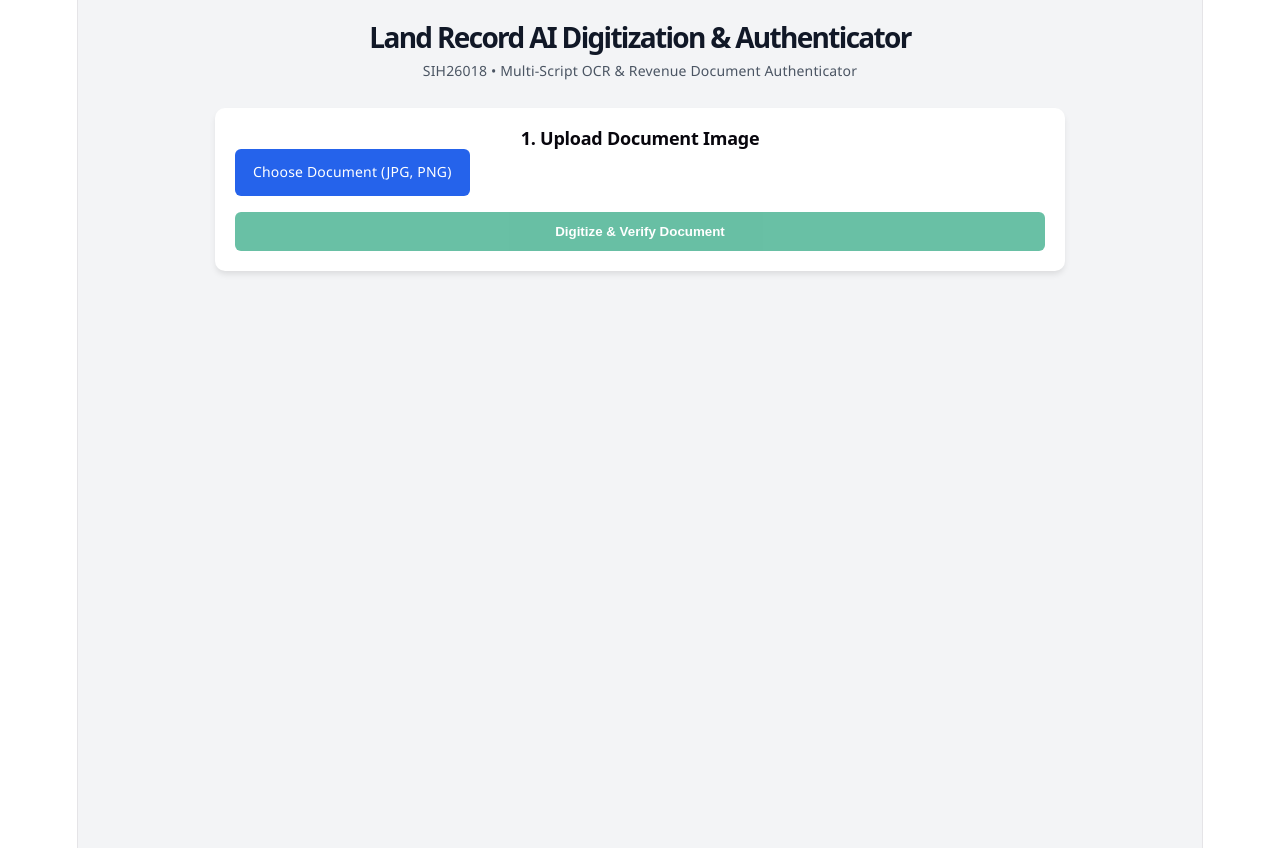
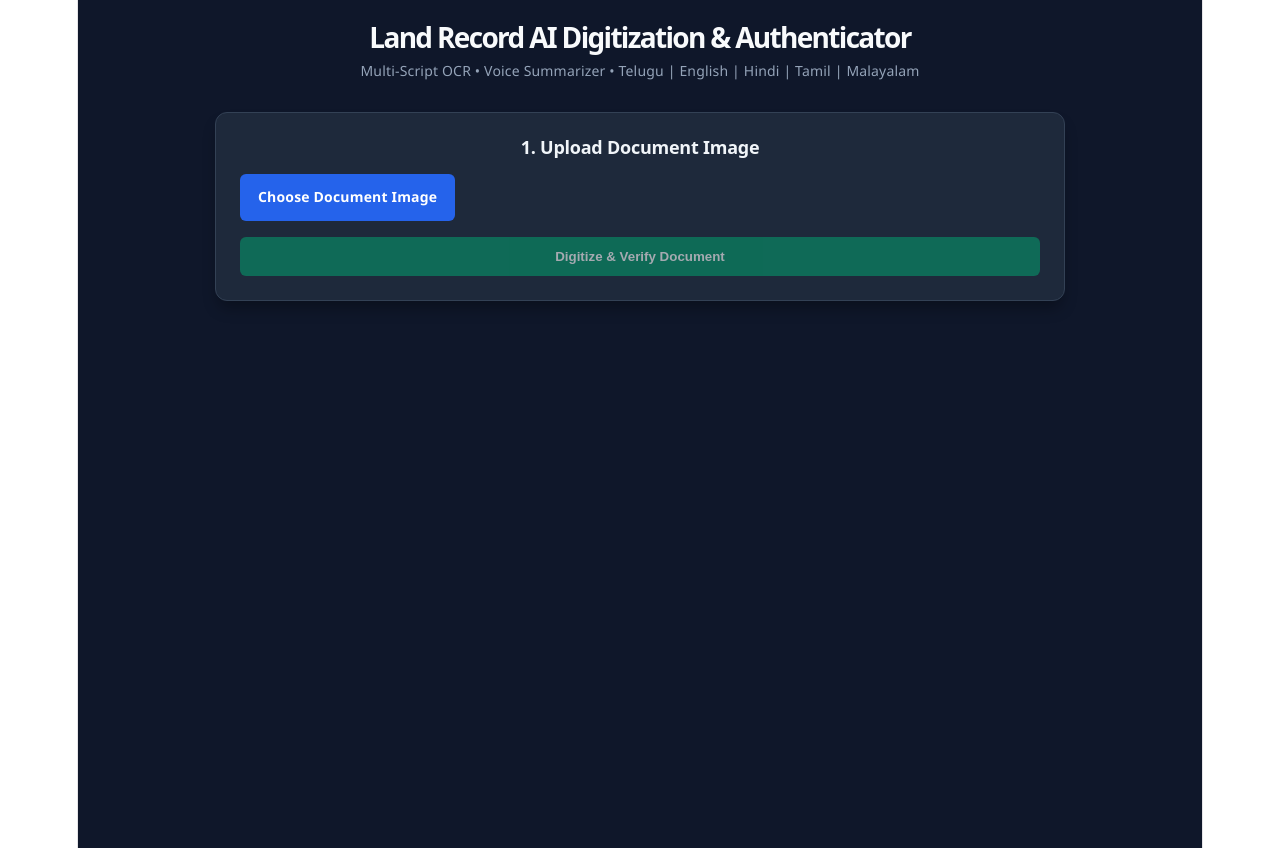
Before and after one commit to thakshithmanchiraju-lang/land-record-ai, a React (Vite) app: page / in a window 1280 px wide. Built offline with nearby package versions, Linux system fonts and the light colour scheme.

Commit message:
Add Telugu, Hindi, Tamil, Malayalam OCR, Voice synthesis, and dark slate theme

```diff
--- a/src/App.jsx
+++ b/src/App.jsx
@@ -7,6 +7,7 @@ export default function App() {
   const [error, setError] = useState(null);
   const [data, setData] = useState(null);
   const [showRawText, setShowRawText] = useState(false);
+  const [isSpeaking, setIsSpeaking] = useState(false);
 
   const API_URL = 'https://land-record-ocr-backend.onrender.com/api/ocr';
 
@@ -17,6 +18,8 @@ export default function App() {
       setPreviewUrl(URL.createObjectURL(file));
       setError(null);
       setData(null);
+      window.speechSynthesis.cancel();
+      setIsSpeaking(false);
     }
   };
 
@@ -61,16 +64,49 @@ export default function App() {
     setPreviewUrl(null);
     setData(null);
     setError(null);
+    window.speechSynthesis.cancel();
+    setIsSpeaking(false);
+  };
+
+  const speakSummary = () => {
+    if (!data || !data.fields) return;
+
+    if (isSpeaking) {
+      window.speechSynthesis.cancel();
+      setIsSpeaking(false);
+      return;
+    }
+
+    const { doc_type, owner_name, survey_number, extent_area, location, verification, languages } = data.fields;
+    const detectedLang = languages && languages.length > 0 ? languages[0] : 'English';
+
+    let langCode = 'en-IN';
+    if (detectedLang === 'Telugu') langCode = 'te-IN';
+    else if (detectedLang === 'Hindi') langCode = 'hi-IN';
+    else if (detectedLang === 'Tamil') langCode = 'ta-IN';
+    else if (detectedLang === 'Malayalam') langCode = 'ml-IN';
+
+    const textToSpeak = `Document Type: ${doc_type}. Owner Name: ${owner_name}. Survey Number: ${survey_number}. Area: ${extent_area}. Location: ${location}. Document status is ${verification?.status}.`;
+
+    const utterance = new SpeechSynthesisUtterance(textToSpeak);
+    utterance.lang = langCode;
+    utterance.rate = 0.95;
+
+    utterance.onend = () => setIsSpeaking(false);
+    utterance.onerror = () => setIsSpeaking(false);
+
+    setIsSpeaking(true);
+    window.speechSynthesis.speak(utterance);
   };
 
   const getStatusBadgeClass = (status) => {
     switch (status) {
       case 'VERIFIED_GENUINE':
-        return { bg: '#d1fae5', text: '#065f46', border: '#34d399', label: 'Verified Genuine' };
+        return { bg: '#064e3b', text: '#34d399', border: '#059669', label: 'Verified Genuine' };
       case 'REQUIRES_AUDIT':
-        return { bg: '#fef3c7', text: '#92400e', border: '#fcd34d', label: 'Requires Manual Audit' };
+        return { bg: '#78350f', text: '#fcd34d', border: '#d97706', label: 'Requires Manual Audit' };
       default:
-        return { bg: '#fee2e2', text: '#991b1b', border: '#fca5a5', label: 'Unverified Record' };
+        return { bg: '#7f1d1d', text: '#fca5a5', border: '#dc2626', label: 'Unverified Record' };
     }
   };
 
@@ -78,11 +114,13 @@ export default function App() {
     <div style={styles.container}>
       <header style={styles.header}>
         <h1 style={styles.title}>Land Record AI Digitization & Authenticator</h1>
-        <p style={styles.subtitle}>SIH26018 • Multi-Script OCR & Revenue Document Authenticator</p>
+        <p style={styles.subtitle}>
+          Multi-Script OCR • Voice Summarizer • Telugu | English | Hindi | Tamil | Malayalam
+        </p>
       </header>
 
       <main style={styles.main}>
-        {/* Upload Section */}
+        {/* Upload Card */}
         <div style={styles.card}>
           <h2 style={styles.cardTitle}>1. Upload Document Image</h2>
           <div style={styles.uploadBox}>
@@ -94,7 +132,7 @@ export default function App() {
               id="file-input"
             />
             <label htmlFor="file-input" style={styles.uploadButton}>
-              {selectedFile ? 'Change File' : 'Choose Document (JPG, PNG)'}
+              {selectedFile ? 'Change File' : 'Choose Document Image'}
             </label>
             {selectedFile && <span style={styles.fileName}>{selectedFile.name}</span>}
           </div>
@@ -114,7 +152,7 @@ export default function App() {
                 opacity: !selectedFile || loading ? 0.6 : 1,
               }}
             >
-              {loading ? 'Processing OCR & Verifying...' : 'Digitize & Verify Document'}
+              {loading ? 'Processing Multilingual OCR...' : 'Digitize & Verify Document'}
             </button>
             {selectedFile && (
               <button onClick={resetAll} style={styles.resetButton}>
@@ -126,11 +164,15 @@ export default function App() {
           {error && <div style={styles.errorBox}>{error}</div>}
         </div>
 
-        {/* Results Section */}
+        {/* Results Card */}
         {data && data.fields && (
           <div style={styles.card}>
             <div style={styles.resultHeader}>
               <h2 style={styles.cardTitle}>2. Extraction & Verification Summary</h2>
+              <div style={{ display: 'flex', gap: '8px', alignItems: 'center', flexWrap: 'wrap' }}>
+                <button onClick={speakSummary} style={styles.voiceButton}>
+                  {isSpeaking ? '⏹ Stop Voice Summary' : '🔊 Listen Voice Summary'}
+                </button>
                 {data.fields.verification && (
                   <span
                     style={{
@@ -145,6 +187,7 @@ export default function App() {
                   </span>
                 )}
               </div>
+            </div>
 
             {/* Verification Message */}
             {data.fields.verification && (
@@ -154,7 +197,7 @@ export default function App() {
               </div>
             )}
 
-            {/* Parsed Fields Grid */}
+            {/* Extracted Fields Grid */}
             <div style={styles.grid}>
               <div style={styles.fieldBox}>
                 <span style={styles.fieldLabel}>Document Type</span>
@@ -194,28 +237,20 @@ export default function App() {
               </div>
               <div style={styles.fieldBox}>
                 <span style={styles.fieldLabel}>Detected Languages</span>
-                <span style={styles.fieldValue}>
+                <span style={{ ...styles.fieldValue, color: '#38bdf8' }}>
                   {data.fields.languages ? data.fields.languages.join(', ') : 'English'}
                 </span>
               </div>
             </div>
 
-            {/* Raw OCR Text Toggle */}
+            {/* Raw Text Toggle */}
             <div style={{ marginTop: '20px' }}>
-              <button
-                onClick={() => setShowRawText(!showRawText)}
-                style={styles.toggleButton}
-              >
-                {showRawText ? 'Hide Raw OCR Text' : 'View Raw Extracted Text'}
+              <button onClick={() => setShowRawText(!showRawText)} style={styles.toggleButton}>
+                {showRawText ? 'Hide Raw Text' : 'View Raw Extracted Text'}
               </button>
 
               {showRawText && (
-                <textarea
-                  readOnly
-                  value={data.raw_text}
-                  rows={8}
-                  style={styles.rawTextArea}
-                />
+                <textarea readOnly value={data.raw_text} rows={8} style={styles.rawTextArea} />
               )}
             </div>
           </div>
@@ -225,28 +260,28 @@ export default function App() {
   );
 }
 
-// Inline Styles
+// Dark Slate Theme Inline Styles
 const styles = {
   container: {
-    fontFamily: 'Segoe UI, Tahoma, Geneva, Verdana, sans-serif',
-    backgroundColor: '#f3f4f6',
+    fontFamily: 'Segoe UI, system-ui, sans-serif',
+    backgroundColor: '#0f172a',
     minHeight: '100vh',
     padding: '24px',
-    color: '#1f2937',
+    color: '#f8fafc',
   },
   header: {
     textAlign: 'center',
-    marginBottom: '24px',
+    marginBottom: '28px',
   },
   title: {
     fontSize: '28px',
     fontWeight: '700',
-    color: '#111827',
+    color: '#f8fafc',
     margin: '0 0 8px 0',
   },
   subtitle: {
     fontSize: '14px',
-    color: '#4b5563',
+    color: '#94a3b8',
     margin: 0,
   },
   main: {
@@ -257,16 +292,17 @@ const styles = {
     gap: '20px',
   },
   card: {
-    backgroundColor: '#ffffff',
-    borderRadius: '10px',
-    padding: '20px',
-    boxShadow: '0 4px 6px -1px rgba(0, 0, 0, 0.1)',
+    backgroundColor: '#1e293b',
+    borderRadius: '12px',
+    padding: '24px',
+    border: '1px solid #334155',
+    boxShadow: '0 10px 15px -3px rgba(0, 0, 0, 0.3)',
   },
   cardTitle: {
     fontSize: '18px',
     fontWeight: '600',
-    marginBottom: '16px',
-    margin: 0,
+    color: '#f1f5f9',
+    margin: '0 0 16px 0',
   },
   uploadBox: {
     display: 'flex',
@@ -281,12 +317,12 @@ const styles = {
     borderRadius: '6px',
     cursor: 'pointer',
     fontSize: '14px',
-    fontWeight: '500',
+    fontWeight: '600',
     display: 'inline-block',
   },
   fileName: {
     fontSize: '14px',
-    color: '#374151',
+    color: '#cbd5e1',
   },
   previewContainer: {
     textAlign: 'center',
@@ -296,7 +332,7 @@ const styles = {
     maxHeight: '260px',
     maxWidth: '100%',
     borderRadius: '6px',
-    border: '1px solid #e5e7eb',
+    border: '1px solid #475569',
   },
   actionRow: {
     display: 'flex',
@@ -313,7 +349,7 @@ const styles = {
     flex: 1,
   },
   resetButton: {
-    backgroundColor: '#9ca3af',
+    backgroundColor: '#64748b',
     color: '#ffffff',
     border: 'none',
     padding: '12px 16px',
@@ -322,11 +358,12 @@ const styles = {
   },
   errorBox: {
     marginTop: '12px',
-    backgroundColor: '#fee2e2',
-    color: '#b91c1c',
+    backgroundColor: '#450a0a',
+    color: '#fca5a5',
     padding: '10px 14px',
     borderRadius: '6px',
     fontSize: '14px',
+    border: '1px solid #991b1b',
   },
   resultHeader: {
     display: 'flex',
@@ -336,6 +373,16 @@ const styles = {
     flexWrap: 'wrap',
     gap: '10px',
   },
+  voiceButton: {
+    backgroundColor: '#0284c7',
+    color: '#ffffff',
+    border: 'none',
+    padding: '6px 12px',
+    borderRadius: '6px',
+    cursor: 'pointer',
+    fontSize: '12px',
+    fontWeight: '600',
+  },
   badge: {
     padding: '4px 12px',
     borderRadius: '20px',
@@ -344,12 +391,13 @@ const styles = {
     border: '1px solid',
   },
   verificationCard: {
-    backgroundColor: '#f8fafc',
-    borderLeft: '4px solid #2563eb',
+    backgroundColor: '#0f172a',
+    borderLeft: '4px solid #3b82f6',
     padding: '12px',
     borderRadius: '4px',
     marginBottom: '16px',
     fontSize: '14px',
+    color: '#e2e8f0',
   },
   grid: {
     display: 'grid',
@@ -357,8 +405,8 @@ const styles = {
     gap: '12px',
   },
   fieldBox: {
-    backgroundColor: '#f9fafb',
-    border: '1px solid #f3f4f6',
+    backgroundColor: '#0f172a',
+    border: '1px solid #334155',
     borderRadius: '6px',
     padding: '10px 12px',
     display: 'flex',
@@ -366,34 +414,35 @@ const styles = {
   },
   fieldLabel: {
     fontSize: '11px',
-    color: '#6b7280',
+    color: '#94a3b8',
     textTransform: 'uppercase',
     fontWeight: '600',
   },
   fieldValue: {
     fontSize: '14px',
     fontWeight: '600',
-    color: '#111827',
+    color: '#f8fafc',
     marginTop: '2px',
   },
   toggleButton: {
     backgroundColor: 'transparent',
-    border: '1px solid #d1d5db',
+    border: '1px solid #475569',
     padding: '8px 14px',
     borderRadius: '6px',
     cursor: 'pointer',
     fontSize: '13px',
-    color: '#374151',
+    color: '#cbd5e1',
   },
   rawTextArea: {
     width: '100%',
     marginTop: '10px',
     padding: '10px',
     borderRadius: '6px',
-    border: '1px solid #d1d5db',
+    border: '1px solid #334155',
     fontFamily: 'monospace',
     fontSize: '12px',
-    backgroundColor: '#f9fafb',
+    backgroundColor: '#0f172a',
+    color: '#cbd5e1',
     boxSizing: 'border-box',
   },
 };
```
Also changed, not shown: 1 other file (tests, documents, lock files or other folders). Lines whose indentation alone changed are shown as unchanged.
